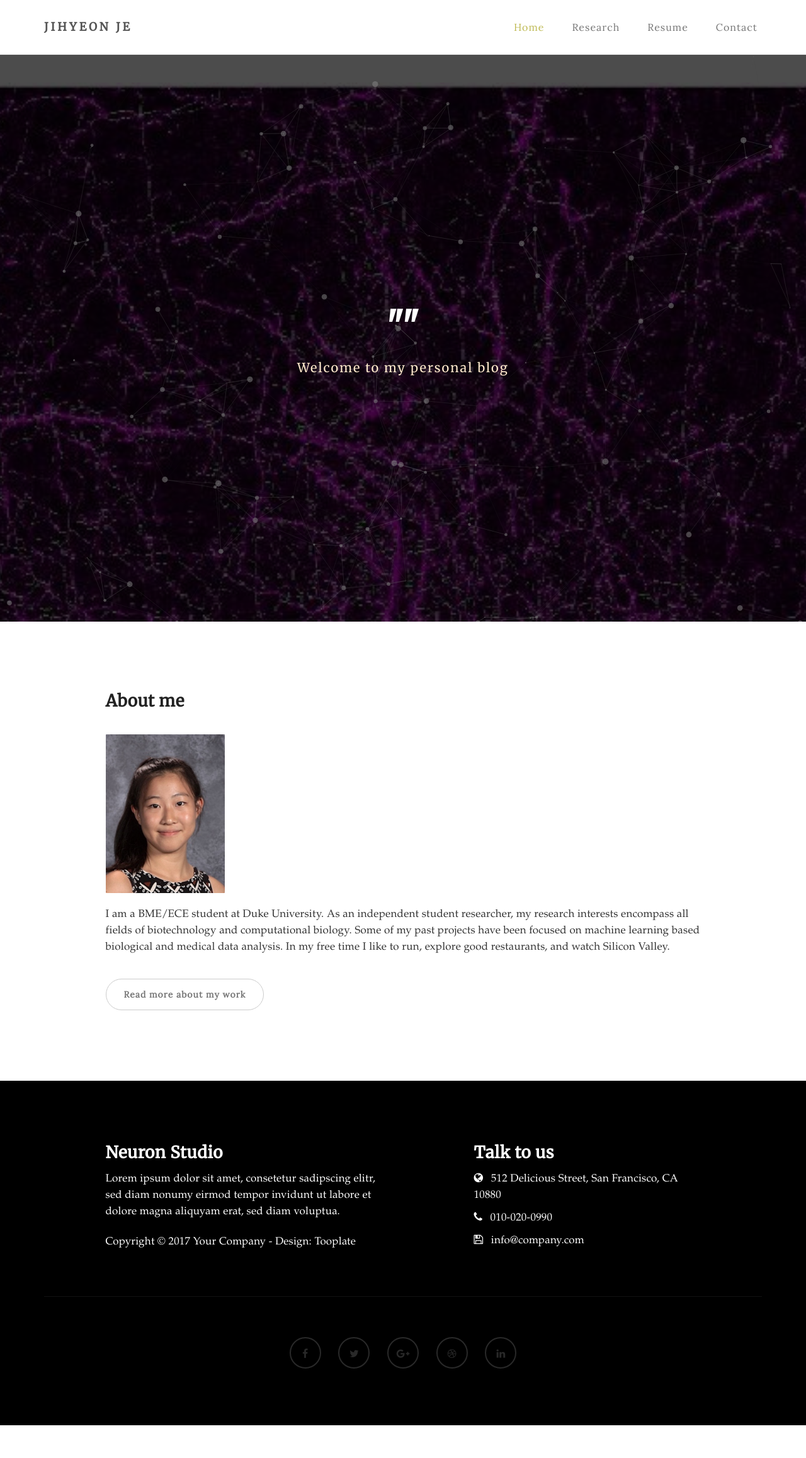
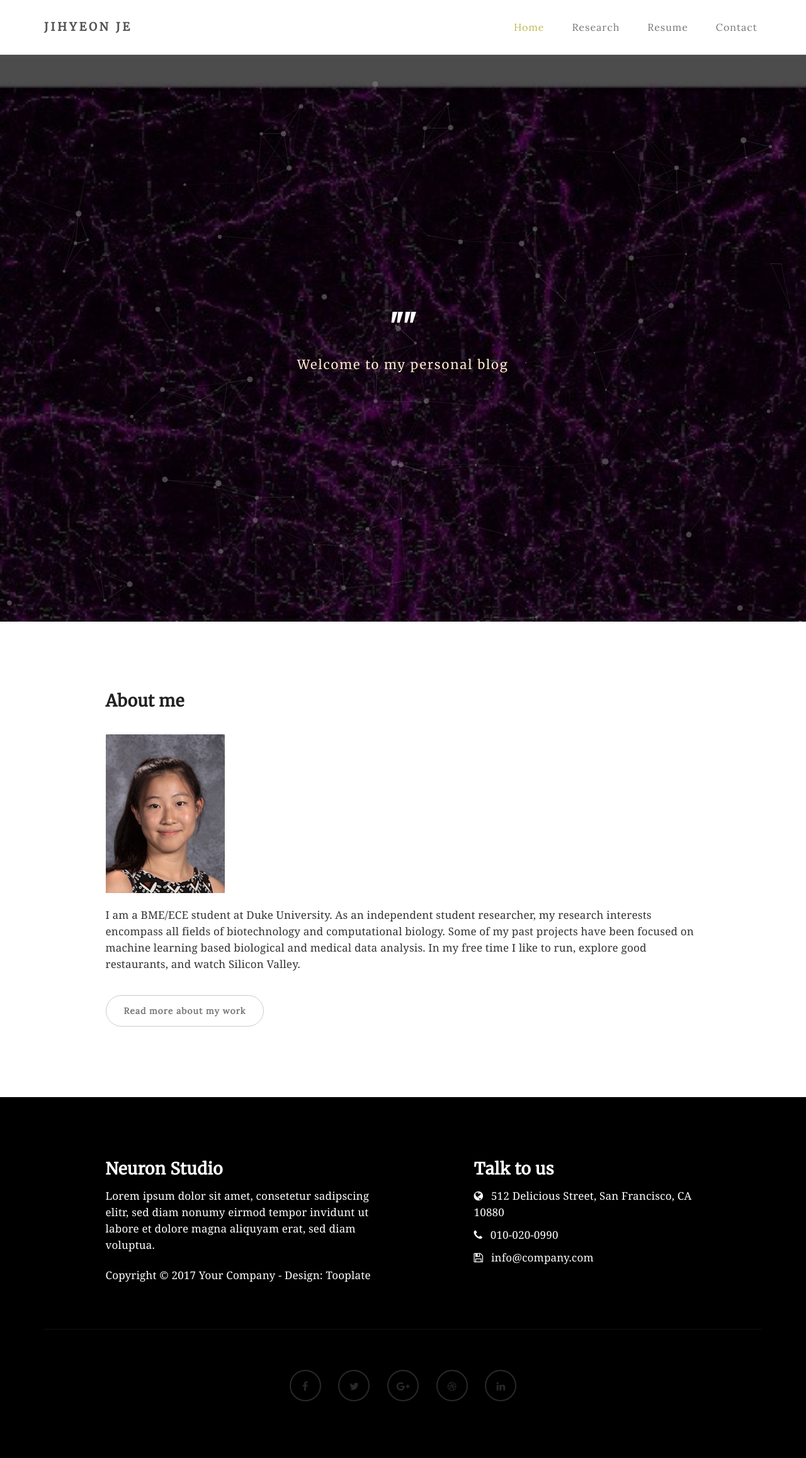
Before and after one commit to rpraka/JihyeonJe.com, a Jekyll site: the page index.html, which Jekyll copies as it is, in a window 1280 px wide. Shown: the whole page at 63% size. Built offline with Jekyll 4.4.1, drawn with Linux system fonts in a browser that asks for light colours; before the commit the page ends 2263 px from its top, so only the background shows below that.

Commit message:
Update style.css

```diff
--- a/css/style.css
+++ b/css/style.css
@@ -27,7 +27,7 @@
 }
 
 h1 {
-    font-size: 55px;
+    font-size: 46px;
     padding-bottom: 14px;
     margin-bottom: 0px;
 }
@@ -52,7 +52,7 @@
 }
 
 p {
-    font-family: garamond;
+    font-family: georgia;
     font-size: 17px;
     font-weight: 300;
     line-height: 26px;
```
